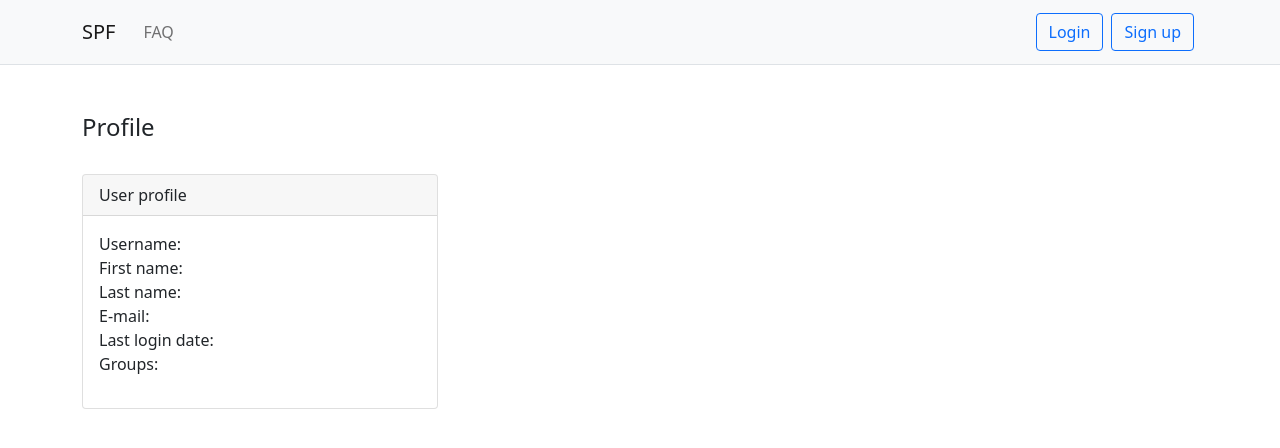
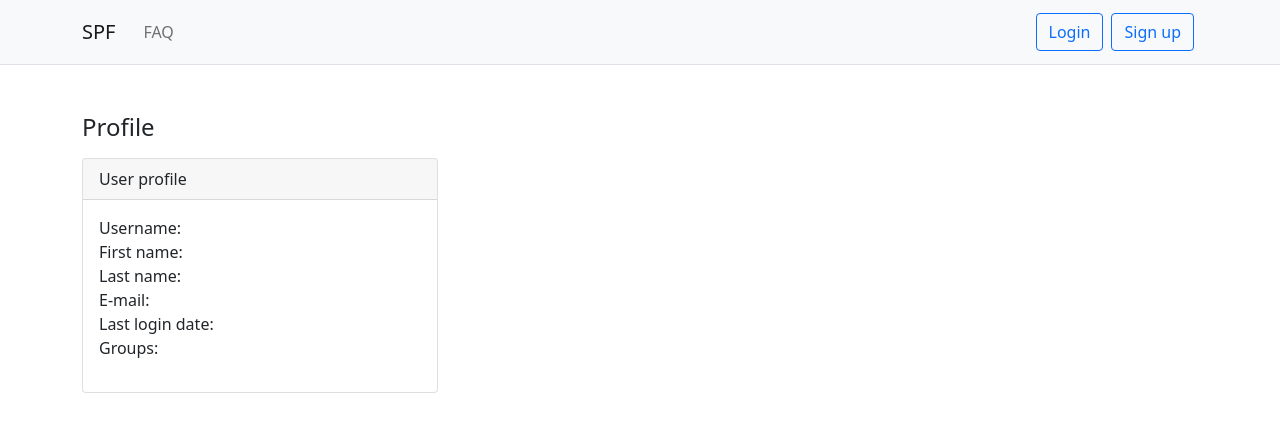
Before and after one commit to scieloorg/kernel_to_webiste, a Django app: template spf/core/templates/core/user_profile.html in a window 1280 px wide. Shown: the top 448 px of the page. Run offline with Django 3.2, Linux system fonts and the light colour scheme; the template is opened without the code that fills it, so the values that code supplies are empty; parts of the project's set-up code (start-up, migrations or seed data) failed here and were passed over; some libraries are stand-ins or nearby versions.

Commit message:
corrige templates

```diff
--- a/spf/core/templates/core/user_profile.html
+++ b/spf/core/templates/core/user_profile.html
@@ -10,8 +10,8 @@ SciELO Publishing Framework - {% trans 'Profile' %}
 <h1 class="h4 pt-5">{% trans 'Profile' %}</h1>
 
 <div class="row row-cols-2 row-cols-md-3 my-3">
-    <div class="col mb-4">
-        <div class="card my-3">
+    <div class="col">
+        <div class="card">
             <div class="card-header">{% trans 'User profile' %}</div>
             <div class="card-body">
                 <ul class="list-unstyled">
```
Also changed, not shown: spf/core/templates/core/journal_list.html (+4 -3 lines).
